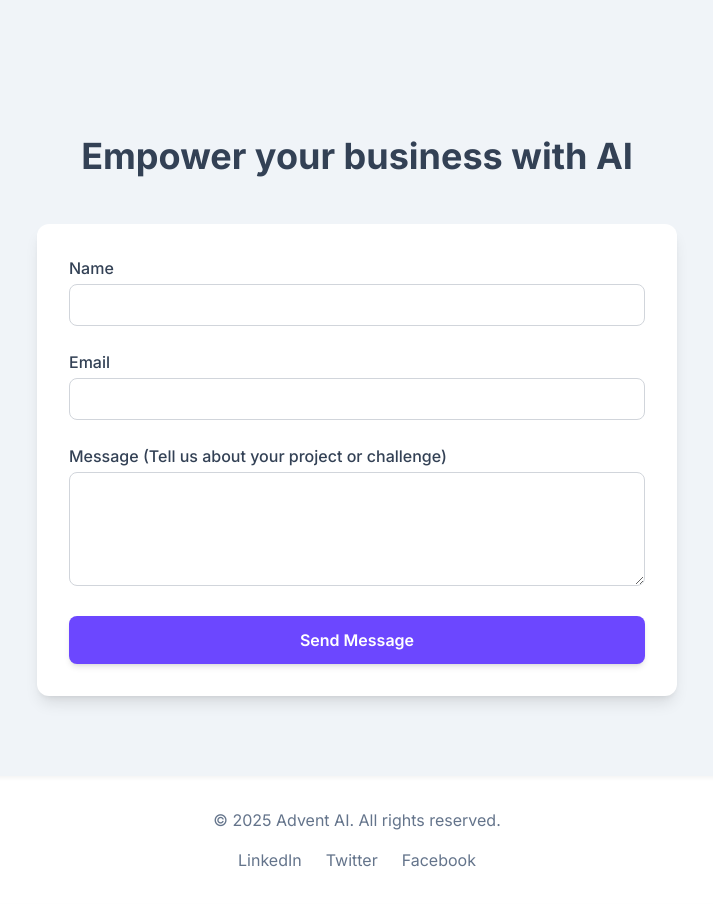
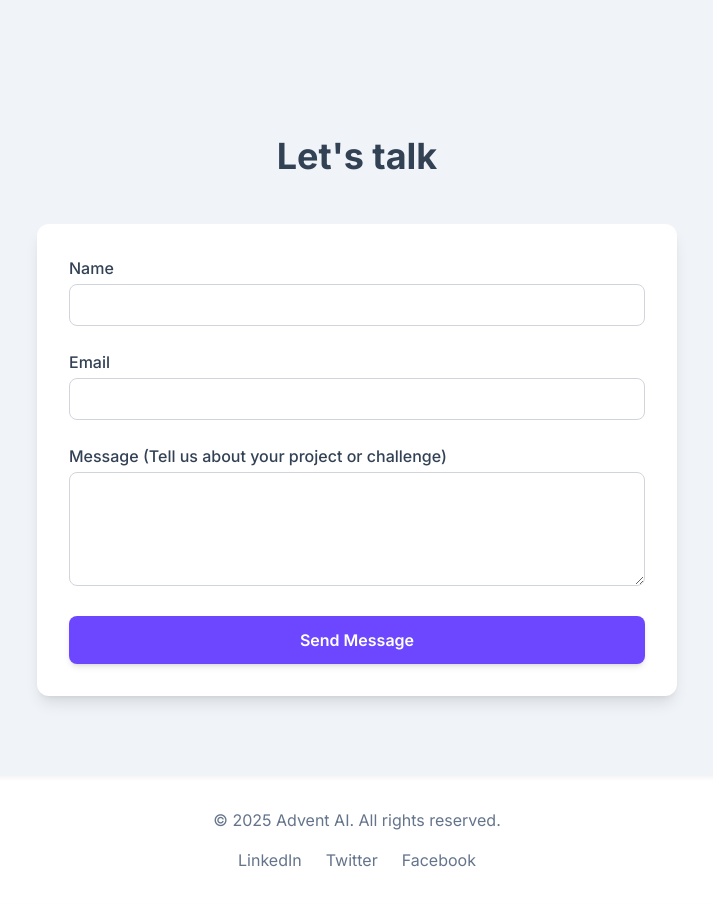
Before and after one commit to pavithrareddykc/adventaiservices, a plain HTML site: page index.html in a window 1280 px wide. Shown: the part 840-1744 px from the top of the page, without its empty margins (283-996 px from the left). Drawn offline with nearby package versions, Linux system fonts and the light colour scheme.

Commit message:
Update index.html

```diff
--- a/index.html
+++ b/index.html
@@ -116,7 +116,7 @@
         <!-- Contact section: accessible form with progressive enhancement -->
         <section id="contact" class="py-20 bg-light-bg">
             <div class="container mx-auto px-4 max-w-2xl">
-                <h2 class="text-4xl font-bold text-center mb-12 text-dark-text">Empower your business with AI</h2>
+                <h2 class="text-4xl font-bold text-center mb-12 text-dark-text">Let's talk</h2>
                 <div class="bg-light-card rounded-xl shadow-lg p-8">
                     <form id="contact-form" class="space-y-6" action="https://formspree.io/f/xnnzwrbl" method="POST" accept-charset="UTF-8">
                         <div>
```
